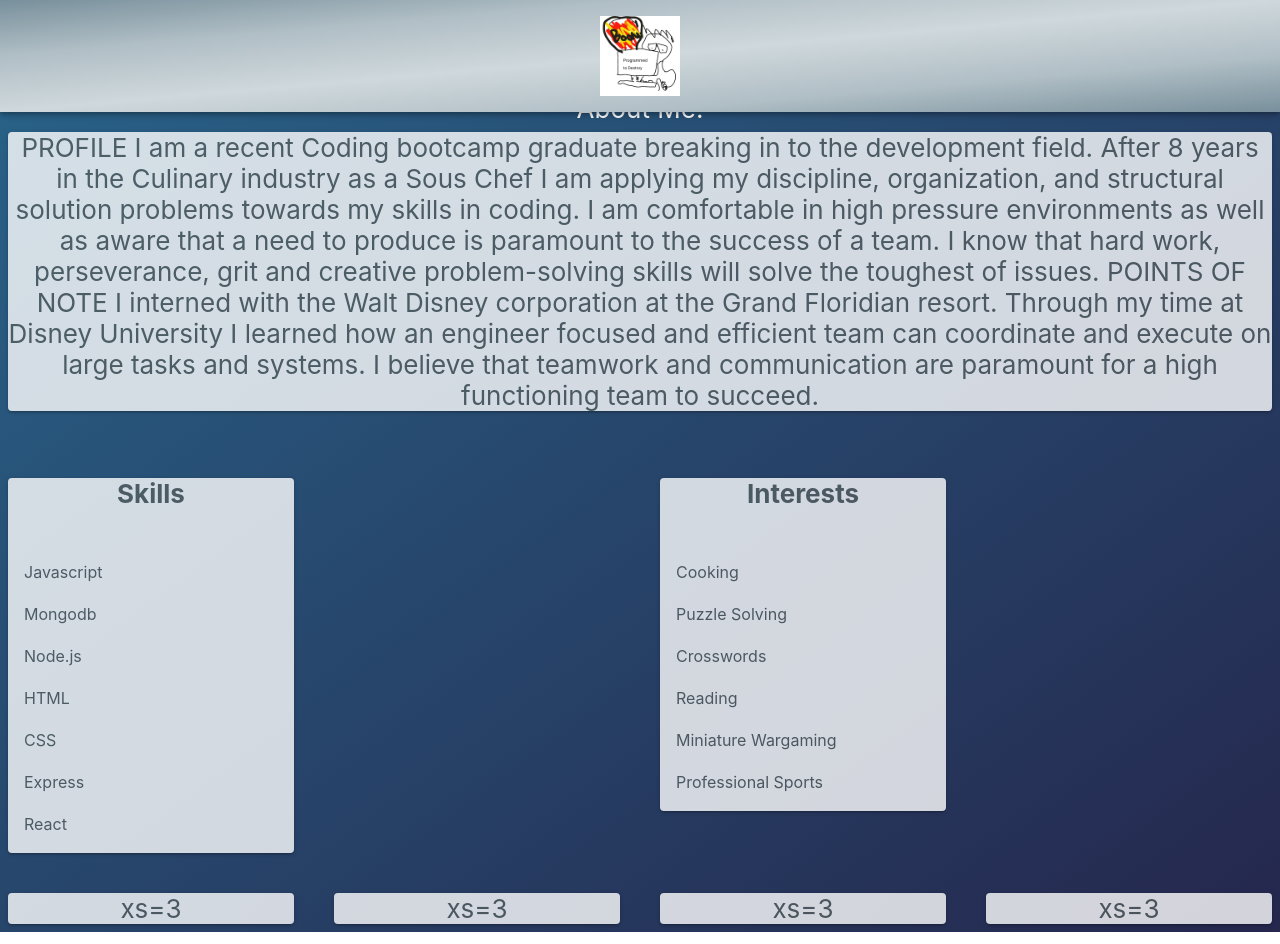
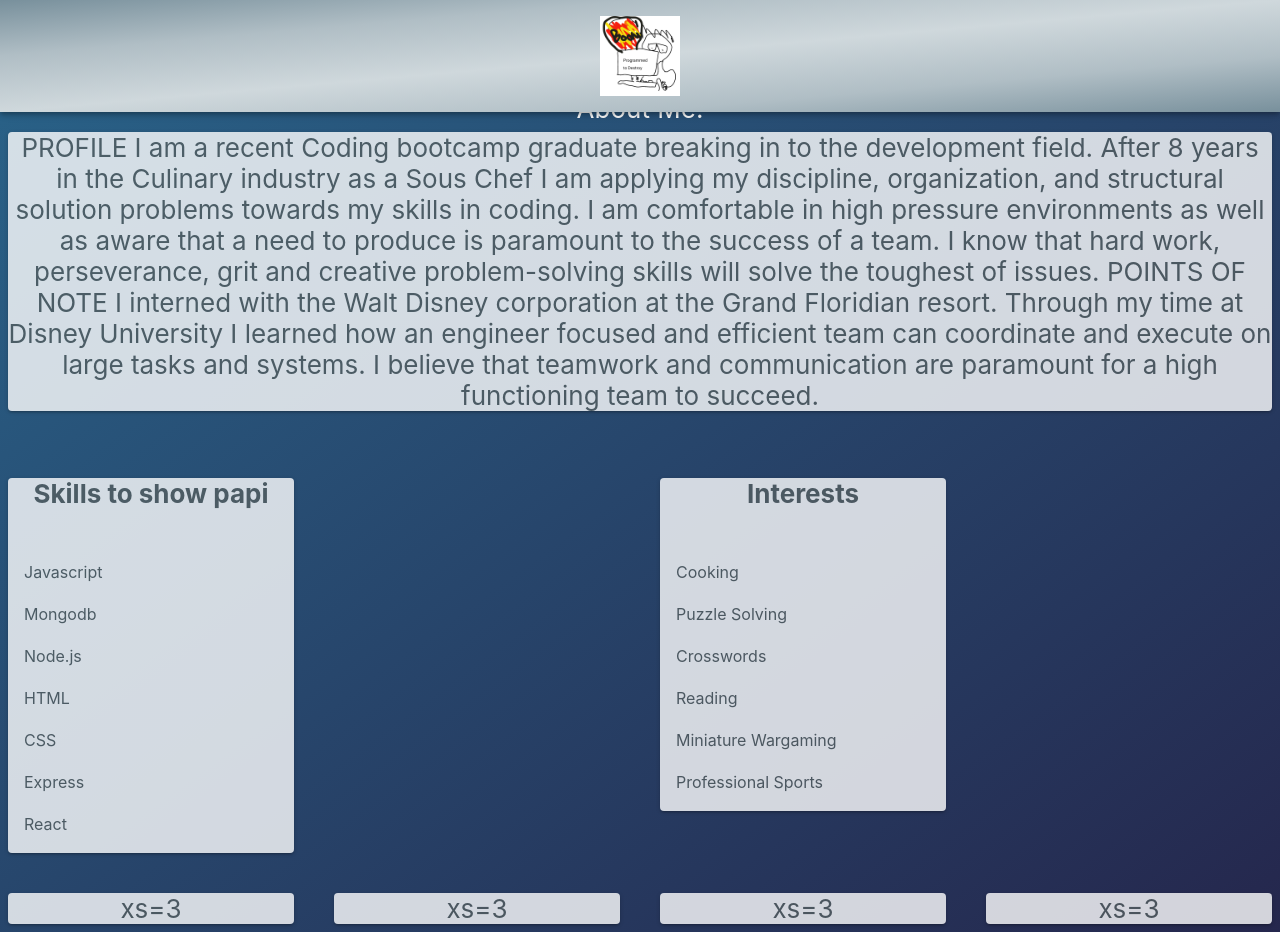
Before and after one commit to UlysesAColon/ptddevprofile, a React (Create React App) app: page / in a window 1280 px wide. Built offline with nearby package versions, Linux system fonts and the light colour scheme.

Commit message:
papi show stuff

```diff
--- a/src/App.js
+++ b/src/App.js
@@ -66,7 +66,7 @@ I believe that teamwork and communication are paramount for a high functioning t
         </Grid>
         <Grid item xs={3}>
           <Paper className={classes.paper}>
-          <h4>Skills</h4>
+          <h4>Skills to show papi</h4>
                 <List
                 align='center'>
                 {
```
